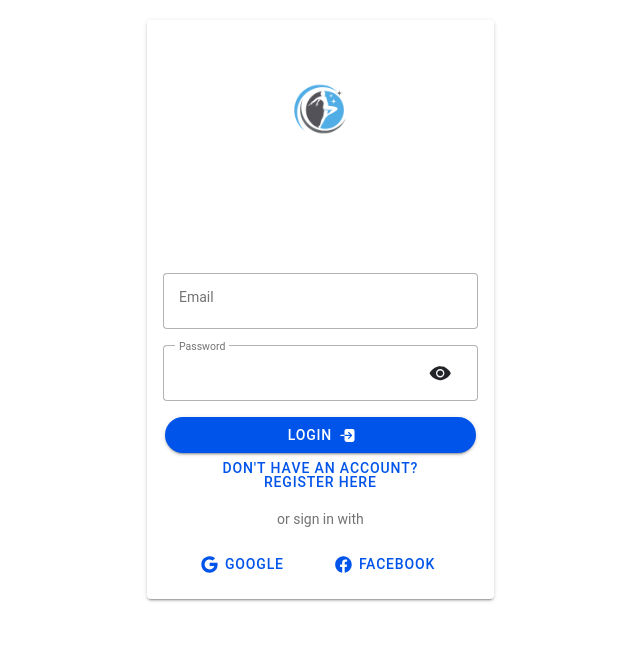
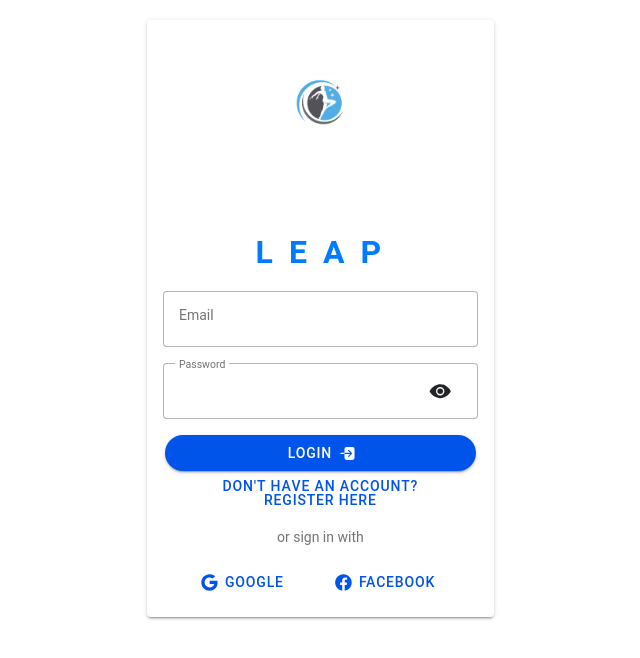
Before and after one commit to Rosevil15/L.E.A.P, a React (Vite) app: page /LEAP/login in a window 1280 px wide. Shown: the top 658 px of the page, without its empty margins (320-960 px from the left). Built offline with nearby package versions, Linux system fonts and the light colour scheme.

Commit message:
Changes on the logo

```diff
--- a/src/pages/Login.tsx
+++ b/src/pages/Login.tsx
@@ -1,6 +1,6 @@
 import React, { useState } from 'react';
 import {
-  IonButton, IonCard, IonCardContent, IonCol, IonContent, IonGrid,
+  IonButton, IonCard, IonCardContent, IonCol, IonContent, IonAvatar, IonGrid,
   IonIcon, IonInput, IonInputPasswordToggle, IonPage, IonRow,
   useIonLoading, useIonRouter
 } from '@ionic/react';
@@ -42,9 +42,46 @@ const Login: React.FC = () => {
             <IonCol size="12" size-md="8" size-lg="6" size-xl="4">
               <IonCard>
                 <IonCardContent>
-                  <div style={{ display: "flex", flexDirection: "column", alignItems: "center", marginBottom: "20px" }}>
-                    <img src={logo} alt="capstone logo" style={{ width: "30vw", maxWidth: "220px", minWidth: "120px" }} />
-                  </div>
+                <div
+  style={{
+    display: "flex",
+    flexDirection: "column",
+    alignItems: "center",
+    marginBottom: "20px", // spacing from LEAP+logo block to the form
+  }}
+>
+  {/* Logo + LEAP grouped */}
+  <div
+    style={{
+      display: "flex",
+      flexDirection: "column",
+      alignItems: "center",
+    }}
+  >
+    <img
+      src={logo}
+      alt="capstone logo"
+      style={{
+        width: "200px",
+        height: "auto",
+        marginBottom: "0px", // ✅ this ONLY affects spacing between logo & LEAP
+      }}
+    />
+    <h2
+      style={{
+        margin: 0,
+        fontSize: "2rem", // bigger LEAP
+        color: "#007bff",   // or exact logo blue
+        fontWeight: "bold",
+        letterSpacing: "4px",
+      }}
+    >
+      L E A P
+    </h2>
+  </div>
+</div>
+
+
 
                   {/* ✅ Login Form */}
                   <form onSubmit={doLogin}>
```
